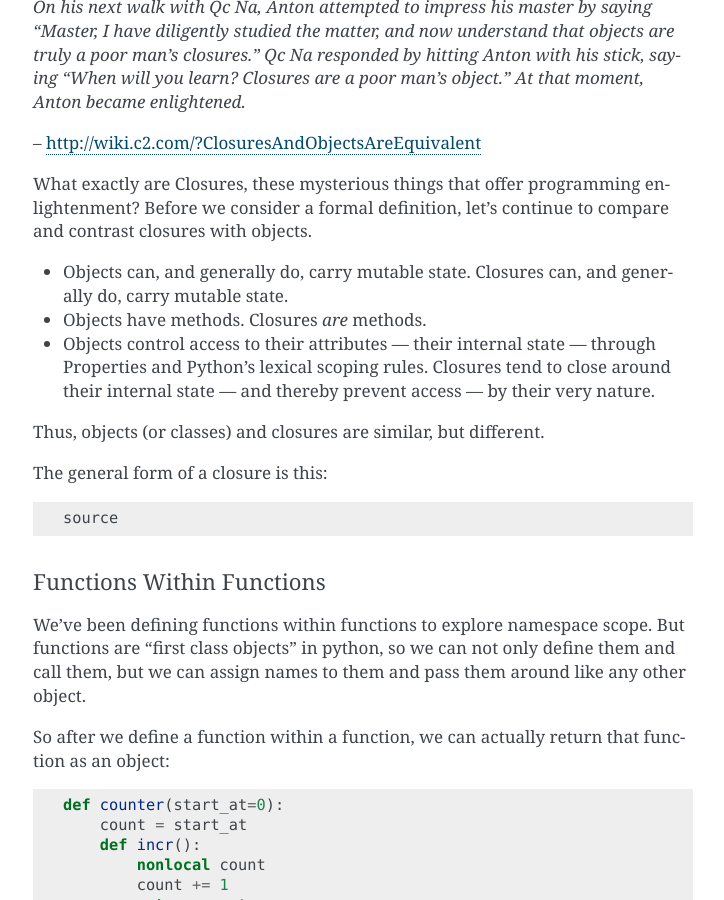
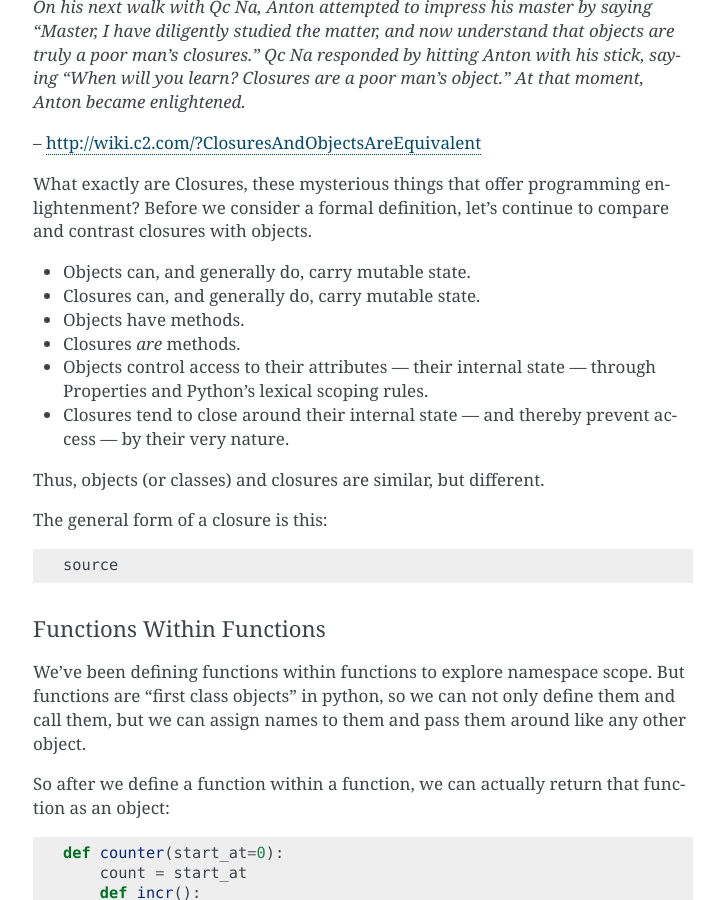
Before and after one commit to rriehle/FP3, a Sphinx documentation site: the page built from source/index.rst, in a window 1280 px wide and 900 px high, scrolled down 1968 px. Shown: the whole window, without its empty margins (387-1111 px from the left). Built offline with Sphinx 7.4.7, drawn with Linux system fonts in a browser that asks for light colours.

Commit message:
pagination

```diff
--- a/source/index.rst
+++ b/source/index.rst
@@ -99,9 +99,14 @@ Closures
 
 What exactly are Closures, these mysterious things that offer programming enlightenment?  Before we consider a formal definition, let's continue to compare and contrast closures with objects.
 
-* Objects can, and generally do, carry mutable state.  Closures can, and generally do, carry mutable state.
-* Objects have methods.  Closures *are* methods.
-* Objects control access to their attributes --- their internal state --- through Properties and Python's lexical scoping rules.  Closures tend to close around their internal state --- and thereby prevent access --- by their very nature.
+* Objects can, and generally do, carry mutable state.
+* Closures can, and generally do, carry mutable state.
+
+* Objects have methods.
+* Closures *are* methods.
+
+* Objects control access to their attributes --- their internal state --- through Properties and Python's lexical scoping rules.
+* Closures tend to close around their internal state --- and thereby prevent access --- by their very nature.
 
 Thus, objects (or classes) and closures are similar, but different.
 
```
